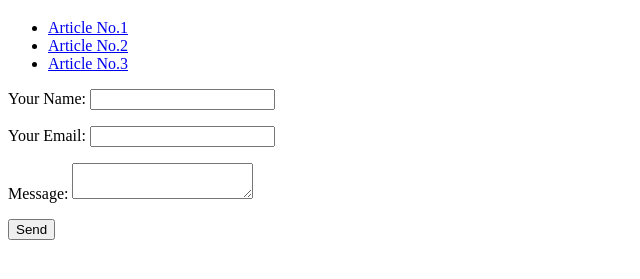
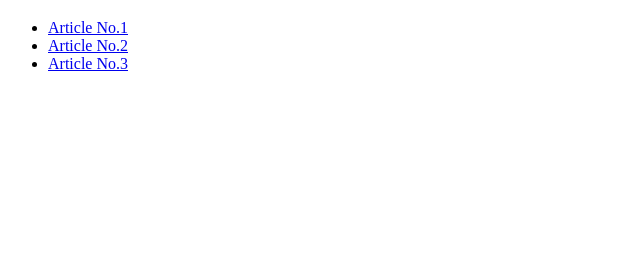
Before and after one commit to HenrikFricke/netlify-blogpost-rating, a plain HTML site: page src/website/index.html in a window 1280 px wide. Shown: the part 61-340 px from the top of the page, without its empty margins (0-640 px from the left). Drawn offline with Linux system fonts and the light colour scheme.

Commit message:
Revert everything to hidden inputs

```diff
--- a/src/website/index.html
+++ b/src/website/index.html
@@ -18,26 +18,6 @@
       <a href="/article-no-3.html">Article No.3</a>
     </li>
   </ul>
-  <form name="contact" method="POST" netlify>
-    <p>
-      <label>Your Name:
-        <input type="text" name="name">
-      </label>
-    </p>
-    <p>
-      <label>Your Email:
-        <input type="email" name="email">
-      </label>
-    </p>
-    <p>
-      <label>Message:
-        <textarea name="message"></textarea>
-      </label>
-    </p>
-    <p>
-      <button type="submit">Send</button>
-    </p>
-  </form>
 </body>
 
 </html>
```
Also changed, not shown: src/website/article-no-1.html (+1 -1 lines), src/website/article-no-2.html (+1 -1 lines), src/website/article-no-3.html (+1 -1 lines).
